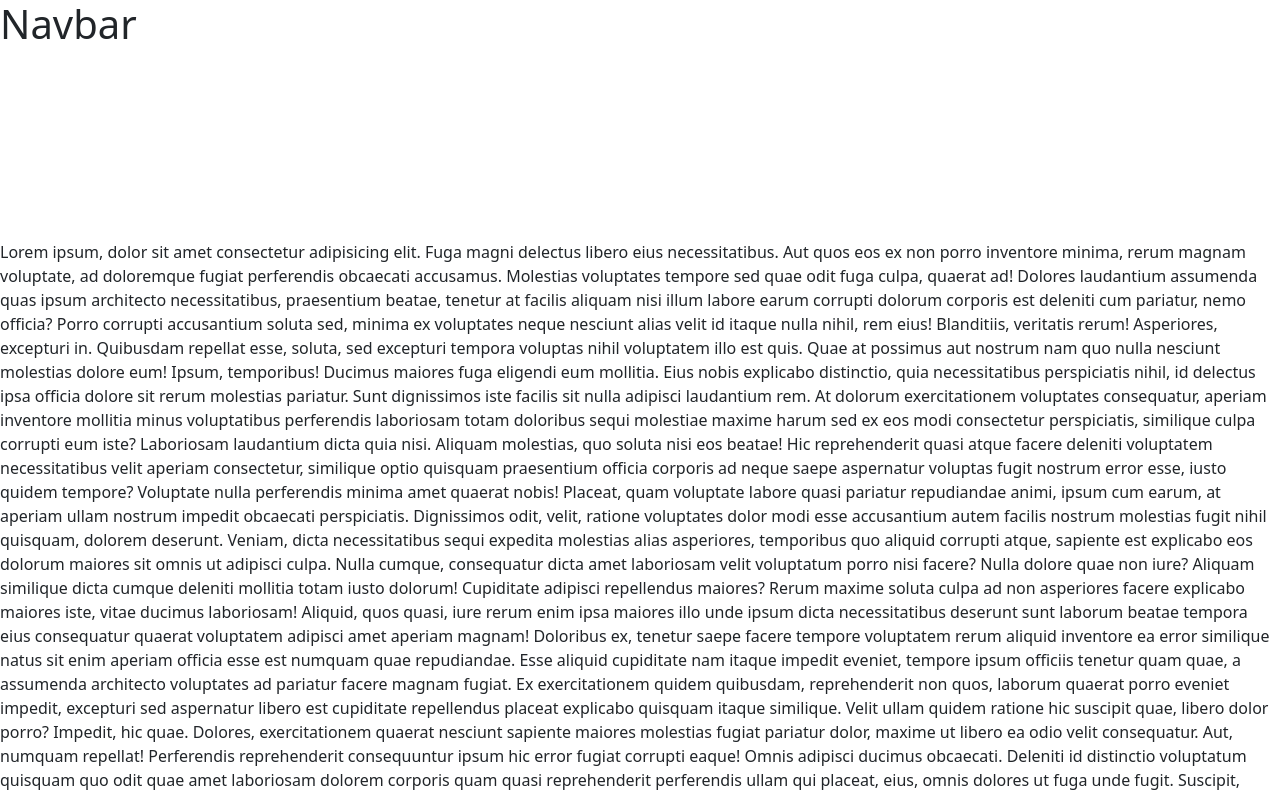
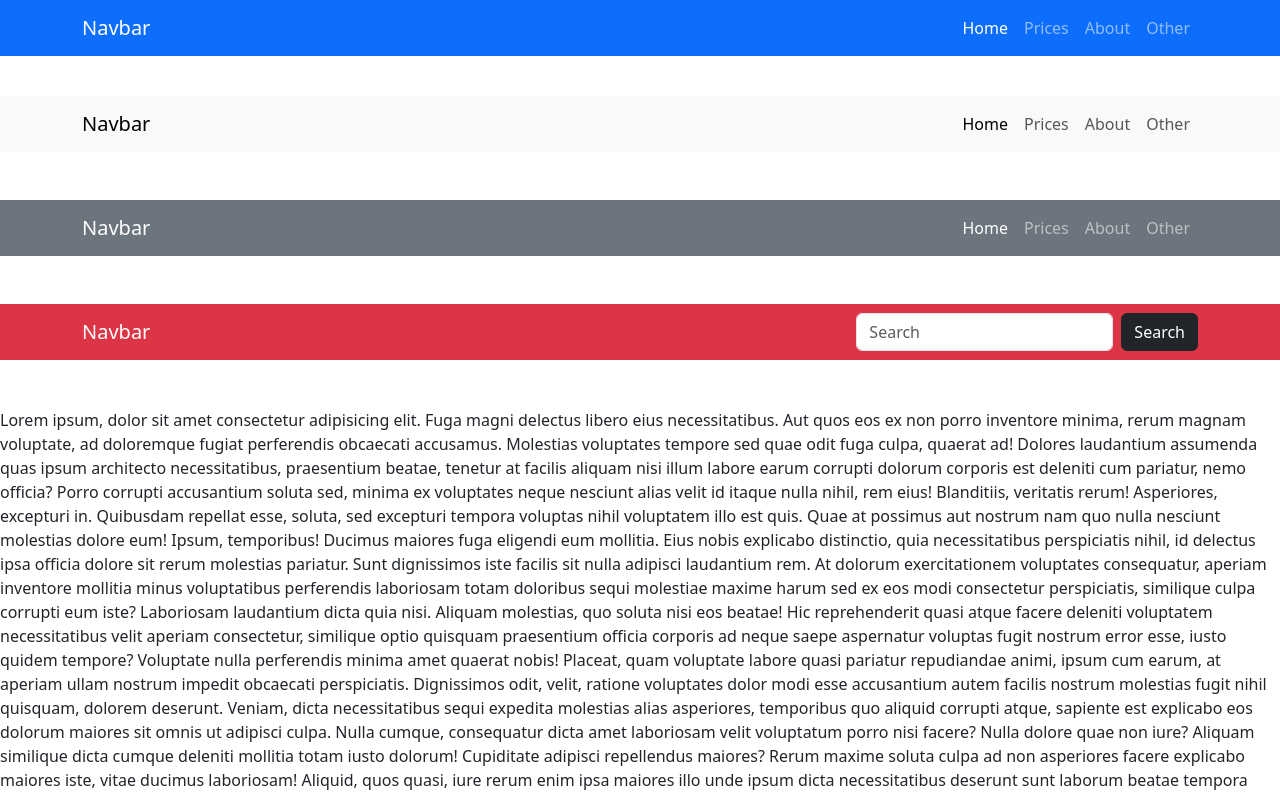
Before and after one commit to Arjun8124/html-css-basics, a plain HTML site: page bootstrap-sandbox/bootstrap-sandbox-start/09-navbar.html in a window 1280 px wide. Shown: the top 796 px of the page. Drawn offline with Linux system fonts and the light colour scheme.

Commit message:
navbars in bootstrap

```diff
--- a/bootstrap-sandbox/bootstrap-sandbox-start/09-navbar.html
+++ b/bootstrap-sandbox/bootstrap-sandbox-start/09-navbar.html
@@ -11,17 +11,94 @@
     <h1 class="mb-5">Navbar</h1>
 
     <!-- Simple Navbar -->
-
+    <nav class="navbar navbar-expand-lg bg-light">
+      <div class="container">
+        <a class="navbar-brand" href="#">Navbar</a>
+        <button class="navbar-toggler" type="button" data-bs-toggle="collapse" data-bs-target="#navbarNav1">
+          <span class="navbar-toggler-icon"></span>
+        </button>
+        <div class="collapse navbar-collapse" id="navbarNav1">
+          <ul class="navbar-nav ms-auto">
+            <li class="nav-item">
+              <a class="nav-link active" aria-current="page" href="#">Home</a>
+            </li>
+            <li class="nav-item">
+              <a class="nav-link" aria-current="page" href="#">Prices</a>
+            </li>
+            <li class="nav-item">
+              <a class="nav-link" aria-current="page" href="#about">About</a>
+            </li>
+            <li class="nav-item">
+              <a class="nav-link" aria-current="page" href="#">Other</a>
+            </li>
+          </ul>
+        </div>
+      </div>
+    </nav>
     <br /><br />
 
     <!-- Color Variant -->
-
+    <nav class="navbar navbar-expand-lg bg-secondary navbar-dark">
+      <div class="container">
+        <a class="navbar-brand" href="#">Navbar</a>
+        <button class="navbar-toggler" type="button" data-bs-toggle="collapse" data-bs-target="#navbarNav">
+          <span class="navbar-toggler-icon"></span>
+        </button>
+        <div class="collapse navbar-collapse" id="navbarNav">
+          <ul class="navbar-nav ms-auto">
+            <li class="nav-item">
+              <a class="nav-link active" aria-current="page" href="#">Home</a>
+            </li>
+            <li class="nav-item">
+              <a class="nav-link" aria-current="page" href="#">Prices</a>
+            </li>
+            <li class="nav-item">
+              <a class="nav-link" aria-current="page" href="#about">About</a>
+            </li>
+            <li class="nav-item">
+              <a class="nav-link" aria-current="page" href="#">Other</a>
+            </li>
+          </ul>
+        </div>
+      </div>
+    </nav>
     <br /><br />
 
     <!-- Fixed Top -->
-
+    <nav class="navbar navbar-expand-lg bg-primary navbar-dark fixed-top">
+      <div class="container">
+        <a class="navbar-brand" href="#">Navbar</a>
+        <button class="navbar-toggler" type="button" data-bs-toggle="collapse" data-bs-target="#navbarNav2">
+          <span class="navbar-toggler-icon"></span>
+        </button>
+        <div class="collapse navbar-collapse" id="navbarNav2">
+          <ul class="navbar-nav ms-auto">
+            <li class="nav-item">
+              <a class="nav-link active" aria-current="page" href="#">Home</a>
+            </li>
+            <li class="nav-item">
+              <a class="nav-link" aria-current="page" href="#">Prices</a>
+            </li>
+            <li class="nav-item">
+              <a class="nav-link" aria-current="page" href="#about">About</a>
+            </li>
+            <li class="nav-item">
+              <a class="nav-link" aria-current="page" href="#">Other</a>
+            </li>
+          </ul>
+        </div>
+      </div>
+    </nav>
     <!-- Form In Navbar -->
-
+    <nav class="navbar navbar-expand-lg navbar-dark bg-danger">
+      <div class="container">
+        <a class="navbar-brand" href="#">Navbar</a>
+        <form class="d-flex" role="search">
+          <input class="form-control me-2" type="search" placeholder="Search" aria-label="Search" />
+          <button class="btn btn-dark" type="submit">Search</button>
+        </form>
+      </div>
+    </nav>
     <br /><br />
 
     <p>
```
